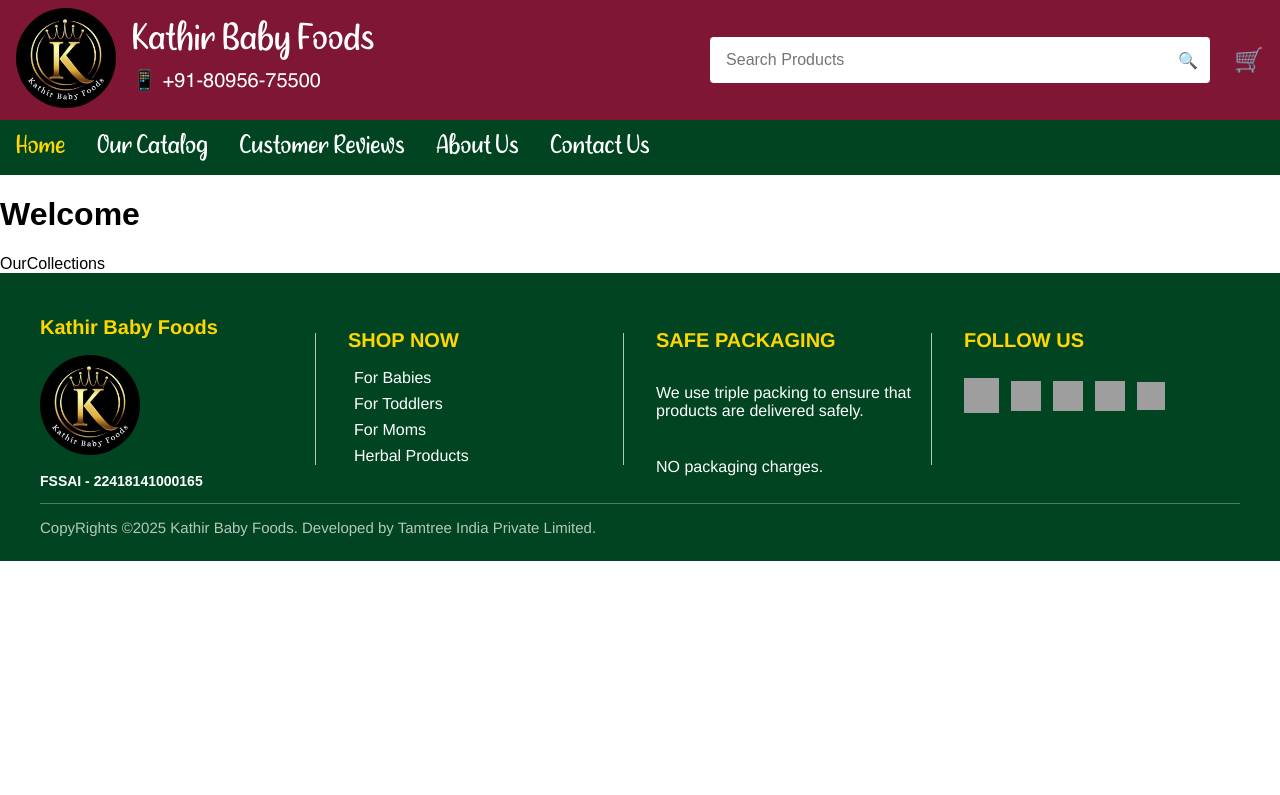
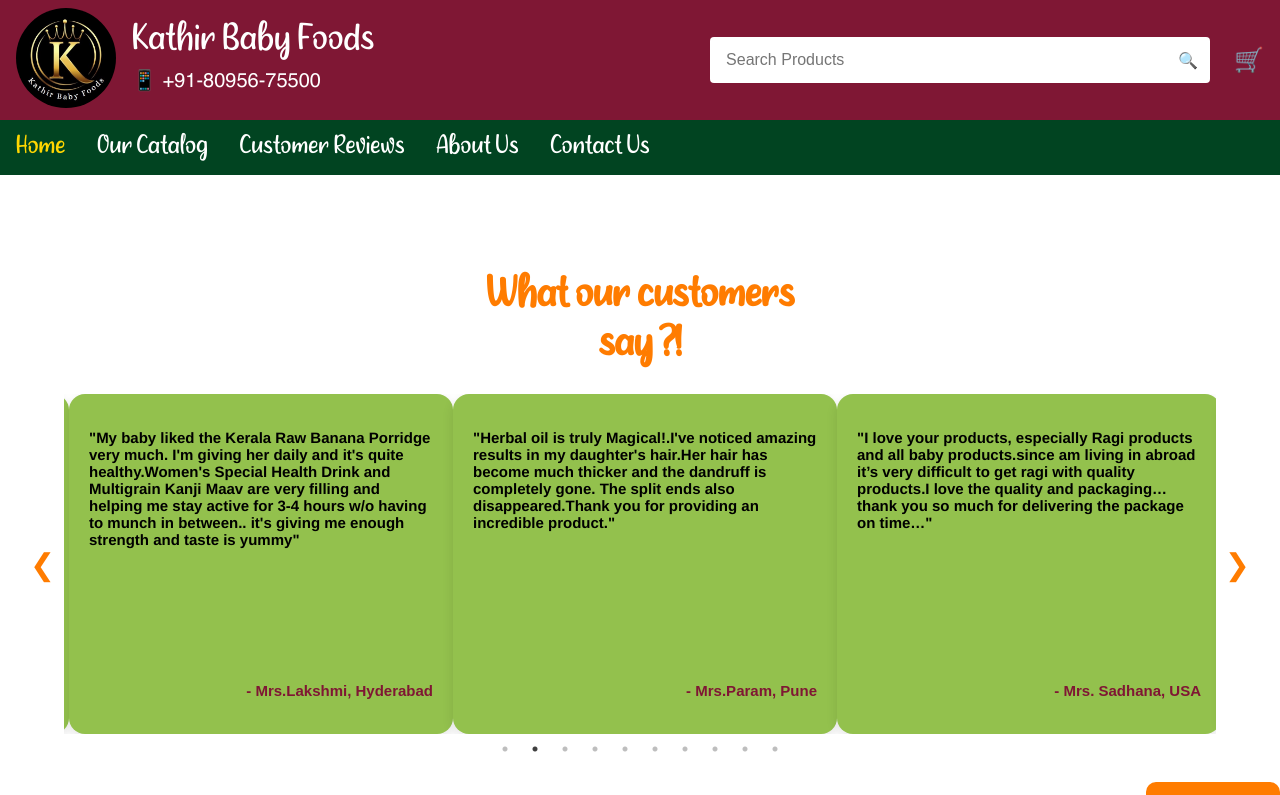
Before and after one commit to Deepa-Senthil/TamTree_KBF_Userportal_Nextjs, a Next.js app: page / in a window 1280 px wide. Shown: the top 795 px of the page. Built offline with nearby package versions, Linux system fonts and the light colour scheme; grey boxes are pictures that could not be loaded.

Commit message:
Home page review initial design added

```diff
--- a/package.json
+++ b/package.json
@@ -11,7 +11,9 @@
   "dependencies": {
     "next": "15.3.5",
     "react": "^19.0.0",
-    "react-dom": "^19.0.0"
+    "react-dom": "^19.0.0",
+    "react-slick": "^0.30.3",
+    "slick-carousel": "^1.8.1"
   },
   "devDependencies": {
     "@eslint/eslintrc": "^3",
@@ -19,6 +21,7 @@
     "@types/node": "^20",
     "@types/react": "^19",
     "@types/react-dom": "^19",
+    "@types/react-slick": "^0.23.13",
     "eslint": "^9",
     "eslint-config-next": "15.3.5",
     "sass": "^1.89.2",
--- a/src/app/page.tsx
+++ b/src/app/page.tsx
@@ -1,10 +1,11 @@
 
+import HomeReview from "@/component/HomeReview";
 import OurCollections from "@/component/OurCollections";
 
 export default function Home() {
   return (
     <div>
-      <h1>Welcome</h1>
+      <HomeReview/>
       <OurCollections />
     </div>
   );
--- /dev/null
+++ b/src/component/HomeReview.tsx
@@ -0,0 +1,149 @@
+"use client";
+
+import React from "react";
+import Slider from "react-slick";
+import { useRouter } from "next/navigation";
+import "slick-carousel/slick/slick.css";
+import "slick-carousel/slick/slick-theme.css";
+import styles from "../styles/HomeReview.module.scss";
+
+interface Testimonial {
+  text: string;
+  name: string;
+  location: string;
+  logo: string;
+}
+
+const testimonials: Testimonial[] = [
+  {
+    text: "Fresh and home made products. Great quality, packing and value for money.I have recommended Kathir Baby Foods products to many of my friends and family.You can blindly trust Kathir Baby foods for their authenticity and great customer service.",
+    name: "Mrs.Kavita, Hyderabad",
+    location: "Chennai",
+    logo: "src/assets/Logo-removebg-preview.png",
+  },
+  {
+    text: "My baby liked the Kerala Raw Banana Porridge very much. I'm giving her daily and it's quite healthy.Women's Special Health Drink and Multigrain Kanji Maav are very filling and helping me stay active for 3-4 hours w/o having to munch in between.. it's giving me enough strength and taste is yummy",
+    name: "Mrs.Lakshmi, Hyderabad",
+    location: "Chennai",
+    logo: "src/assets/Logo-removebg-preview.png",
+  },
+  {
+    text: "Herbal oil is truly Magical!.I've noticed amazing results in my daughter's hair.Her hair has become much thicker and the dandruff is completely gone. The split ends also disappeared.Thank you for providing an incredible product.",
+    name: "Mrs.Param, Pune",
+    location: "Tirunelveli",
+    logo: "src/assets/Logo-removebg-preview.png",
+  },
+  {
+    text: "I love your products, especially Ragi products and all baby products.since am living in abroad it’s very difficult to get ragi with quality products.I love the quality and packaging… thank you so much for delivering the package on time…",
+    name: "Mrs. Sadhana, USA",
+    location: "Chennai",
+    logo: "src/assets/Logo-removebg-preview.png",
+  },
+  {
+    text: "Protein Health Mix is Awesome product, my son like the taste very much. Its difficult to feed him any nuts, but this product helps a lot Aroma is superb, packing is too perfect and it useful to have with same ziplog package.",
+    name: "Mrs.Anitha, Chennai",
+    location: "Bangalore",
+    logo: "src/assets/Logo-removebg-preview.png",
+  },
+  {
+    text: "Awesome product neatly packed and delivered on time.I tried kerala raw banana, rice banana cereal,organic sprouted ragi,wheat almond porridge and dry nuts powder.... Highly recommend to all mothers.....",
+    name: "Mrs.Priya, USA",
+    location: "Tirunelveli",
+    logo: "src/assets/Logo-removebg-preview.png",
+  },
+  {
+    text: "It’s really good and definitely healthy and filling for the baby, helps a lot during travel and very helpful for working mom. I find the price to be reasonable and packing is excellent.Sincere appreciation and kudos to kathir baby food owner and team",
+    name: "Mrs.Selina, Bangalore",
+    location: "Mumbai",
+    logo: "src/assets/Logo-removebg-preview.png",
+  },
+  {
+    text: "Instant poho mix which I bought for first time. ..It's really v good, comes handy while traveling..the flavour taste both are good and aromatic he like it a lot .Really thank you for such good product for us . And tried multi grain sathumavu it's too good and tatsty thanks once again 🙂.",
+    name: "Mrs.Janani, Chennai",
+    location: "Mumbai",
+    logo: "src/assets/Logo-removebg-preview.png",
+  },
+  {
+    text: "We know kathirs baby foods for last 5 years...for my kids.it's all homemade,healthy and tasty food for kids..now am bought hair oil.it's really magical and amazing product..thank you so so much kathir and kavins love and care products...love u so much.",
+    name: "Mrs.Jayasree, Kerala",
+    location: "Mumbai",
+    logo: "src/assets/Logo-removebg-preview.png",
+  },
+  {
+    text: "I am using almost all products from Kathir baby foods for the past 7 years and there has never been a compromise to quality and taste. The ingredients used for the products are so good & fresh and they are processed very well that it stays fresh for several months.I'm using the oil too and it works great.",
+    name: "Mrs.Pavithra, USA",
+    location: "Mumbai",
+    logo: "src/assets/Logo-removebg-preview.png",
+  },
+];
+
+const NextArrow = ({ onClick }: { onClick?: () => void }) => (
+  <button className={`${styles.arrow} ${styles.nextArrow}`} onClick={onClick}>
+    ❯
+  </button>
+);
+
+const PrevArrow = ({ onClick }: { onClick?: () => void }) => (
+  <button className={`${styles.arrow} ${styles.prevArrow}`} onClick={onClick}>
+    ❮
+  </button>
+);
+
+const HomeReview: React.FC = () => {
+  const router = useRouter();
+
+  const settings = {
+    dots: true,
+    infinite: true,
+    speed: 500,
+    slidesToShow: 3,
+    slidesToScroll: 1,
+    autoplay: true,
+    autoplaySpeed: 5000,
+    pauseOnHover: true,
+    nextArrow: <NextArrow />,
+    prevArrow: <PrevArrow />,
+    responsive: [
+      {
+        breakpoint: 1024,
+        settings: { slidesToShow: 2 },
+      },
+      {
+        breakpoint: 600,
+        settings: { slidesToShow: 1 },
+      },
+    ],
+  };
+
+  return (
+    <div className={styles.testimonialsWrapper}>
+      <h2 className={styles.title}>
+        What our customers <br className="mobileOnly" /> say ?!
+      </h2>
+
+      <div className={styles.sliderContainer}>
+        <Slider {...settings}>
+          {testimonials.map((testimonial, index) => (
+            <div key={index} className={styles.testimonialCardWrapper}>
+              <div className={styles.testimonialCard}>
+                <p className={styles.testimonialText}>"{testimonial.text}"</p>
+                <p className={styles.testimonialName}>- {testimonial.name}</p>
+              </div>
+            </div>
+          ))}
+        </Slider>
+      </div>
+
+      <div className={styles.readMoreWrapper}>
+        <a
+          className={styles.readMoreButton}
+          onClick={() => router.push("/customerreviews")}
+        >
+          Read More
+        </a>
+      </div>
+    </div>
+  );
+};
+
+export default HomeReview;
--- a/src/styles/Home.module.scss
+++ b/src/styles/Home.module.scss
@@ -47,6 +47,7 @@
   font-family: 'a-alley-garden', cursive;
   font-size: 2.5rem;
   line-height: 1;
+  color: white;
 }
 
 .phone {
--- /dev/null
+++ b/src/styles/HomeReview.module.scss
@@ -0,0 +1,122 @@
+.testimonialsWrapper {
+    padding: 60px 0;
+    position: relative;
+  }
+
+  .title {
+    font-weight: bold;
+    margin-bottom: 24px;
+    color: rgb(255, 124, 0);
+    font-family: 'a-alley-garden', cursive;
+    font-size: 45px;
+    text-align: center;
+  }
+
+  .sliderContainer {
+    width: 90%;
+    margin: 0 auto;
+    position: relative;
+  }
+
+  .testimonialCardWrapper {
+    padding: 0 5px;
+    height: 100%;
+  }
+
+  .testimonialCard {
+    background-color: #93c14d;
+    border-radius: 16px;
+    padding: 20px;
+    box-shadow: 0 4px 12px rgba(0, 0, 0, 0.1);
+    display: flex;
+    flex-direction: column;
+    justify-content: space-between;
+    height: 100%;
+    min-height: 300px;
+    max-height: 320px;
+    transition: transform 0.3s ease;
+    gap: 1rem;
+  }
+
+  .testimonialCard:hover {
+    transform: translateY(-5px);
+  }
+
+  .testimonialText {
+    font-family: 'helvetica', sans-serif;
+    font-weight: 600;
+    font-size: 15px;
+    color: #000;
+    overflow: hidden;
+    text-overflow: ellipsis;
+    display: -webkit-box;
+    -webkit-line-clamp: 10;
+    -webkit-box-orient: vertical;
+    flex-grow: 1;
+    margin-bottom: 10px;
+  }
+
+  .testimonialName {
+    font-weight: bold;
+    color: #7f1734;
+    text-align: right;
+    font-size: 15px;
+  }
+
+  .arrow {
+    position: absolute;
+    top: 50%;
+    transform: translateY(-50%);
+    z-index: 1;
+    color: rgb(255, 124, 0);
+    background-color: transparent;
+    font-size: 30px;
+    border: none;
+    cursor: pointer;
+  }
+
+  .prevArrow {
+    left: -40px;
+  }
+
+  .nextArrow {
+    right: -40px;
+  }
+
+  .readMoreWrapper {
+    text-align: right;
+    margin-top: 48px;
+  }
+
+  .readMoreButton {
+    border-radius: 10px;
+    background-color: rgb(255, 124, 0);
+    font-weight: bold;
+    color: white;
+    padding: 12px 24px;
+    text-transform: uppercase;
+    text-decoration: none;
+    display: inline-block;
+    font-size: 14px;
+    transition: all 0.3s;
+
+    &:hover {
+      background-color: rgb(235, 110, 0);
+    }
+  }
+
+  /* Mobile responsiveness */
+  @media (max-width: 600px) {
+    .title {
+      font-size: 36px;
+    }
+
+    .testimonialCard {
+      min-height: 320px;
+      max-height: none;
+    }
+
+    .testimonialText {
+      -webkit-line-clamp: 12;
+    }
+  }
```
Also changed, not shown: 1 other file (tests, documents, lock files or other folders).
